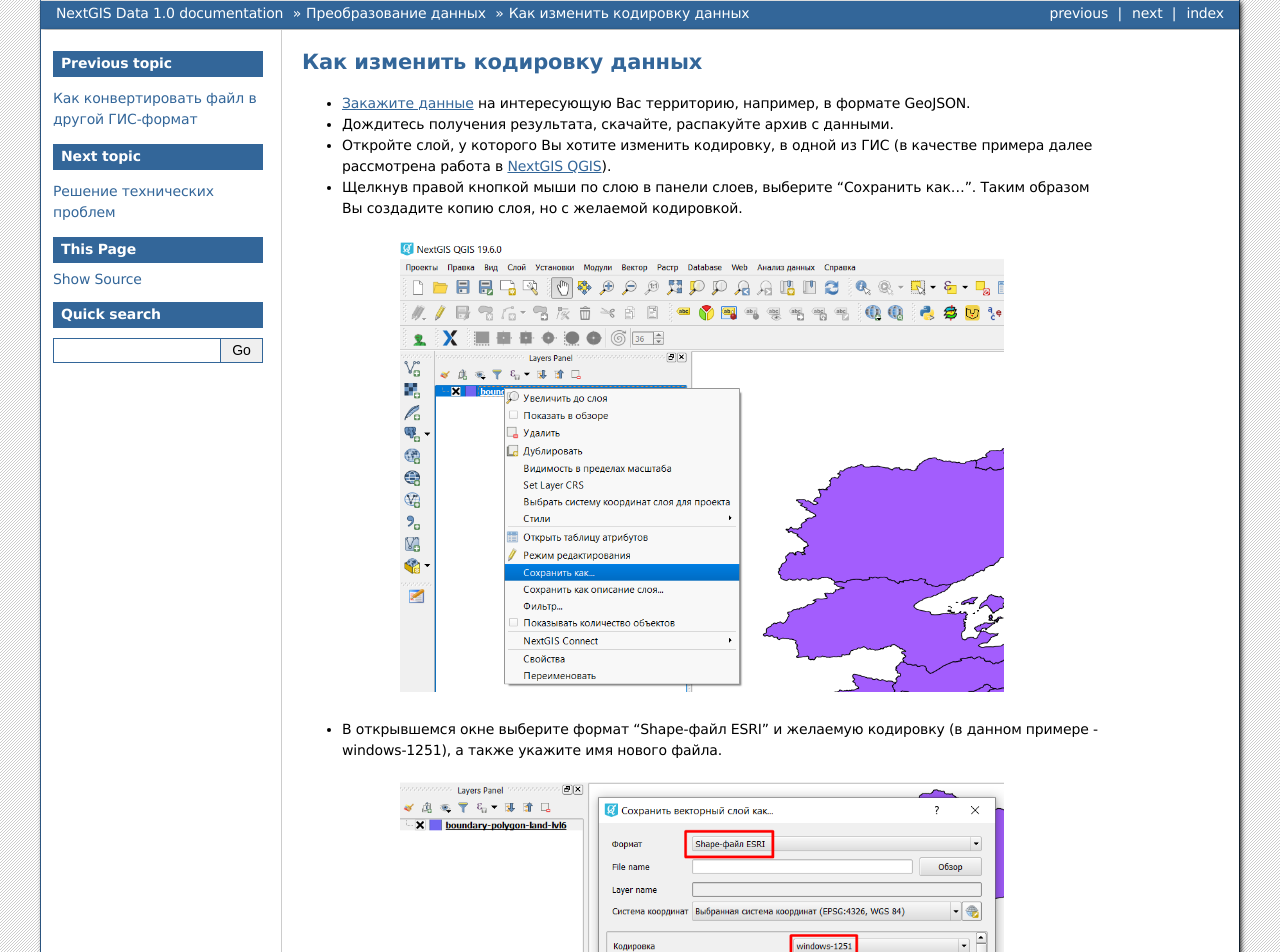
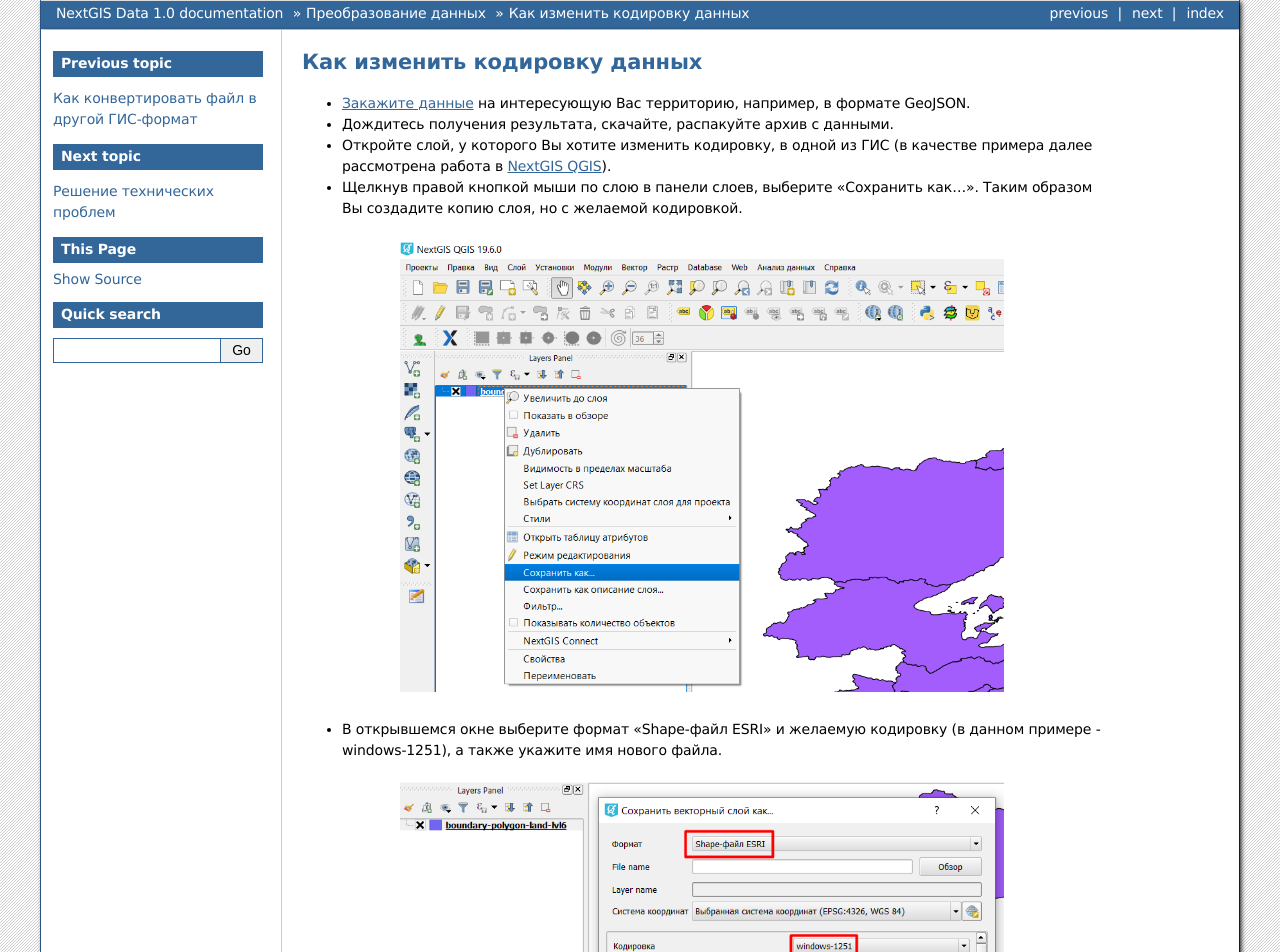
Before and after one commit to nextgis/docs_data, a Sphinx documentation site: the page built from source/encoding_change.rst, in a window 1280 px wide. Shown: the top 952 px of the page. Built offline with Sphinx 7.4.7, drawn with Linux system fonts in a browser that asks for light colours; formulas are drawn with MathJax 3; pages that are not in the unit, such as notebooks, are missing from menus.

```diff
--- a/source/encoding_change.rst
+++ b/source/encoding_change.rst
@@ -6,14 +6,14 @@
 * `Закажите данные <https://data.nextgis.com/ru/>`_ на интересующую Вас территорию, например, в формате GeoJSON.
 * Дождитесь получения результата, скачайте, распакуйте архив с данными.
 * Откройте слой, у которого Вы хотите изменить кодировку, в одной из ГИС (в качестве примера далее рассмотрена работа в `NextGIS QGIS <https://nextgis.ru/nextgis-qgis/>`_).
-* Щелкнув правой кнопкой мыши по слою в панели слоев, выберите “Сохранить как…”. Таким образом Вы создадите копию слоя, но с желаемой кодировкой.
+* Щелкнув правой кнопкой мыши по слою в панели слоев, выберите «Сохранить как…». Таким образом Вы создадите копию слоя, но с желаемой кодировкой.
 
 .. figure:: _static/encoding_change1.png
    :name: encoding_change1
    :align: center
    :width: 16cm
 
-* В открывшемся окне выберите формат “Shape-файл ESRI” и желаемую кодировку (в данном примере - windows-1251), а также укажите имя нового файла.
+* В открывшемся окне выберите формат «Shape-файл ESRI» и желаемую кодировку (в данном примере - windows-1251), а также укажите имя нового файла.
 
 .. figure:: _static/encoding_change2.png
    :name: encoding_change2
```
